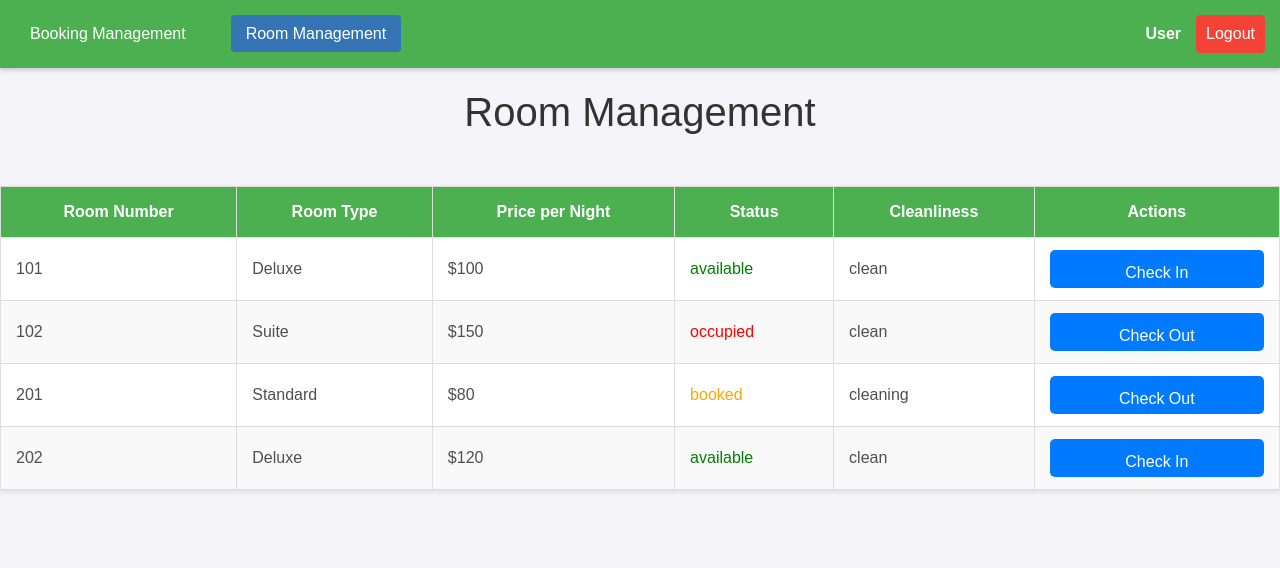
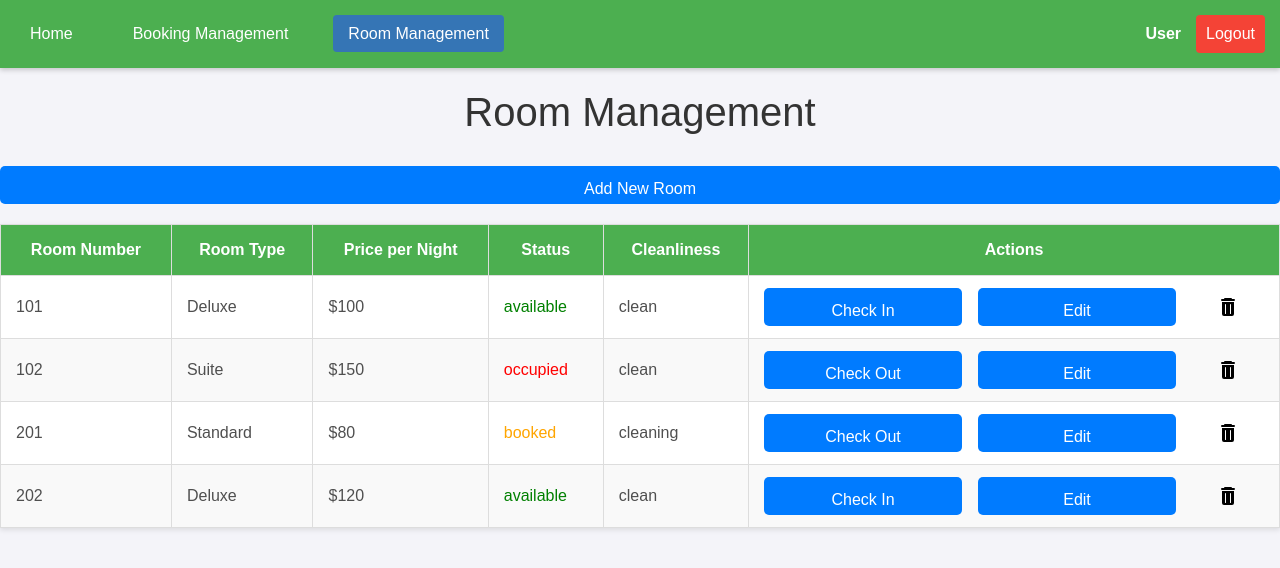
Before and after one commit to nhom14-ptdacntt/FE_Bookinghotel, a React (Vite) app: page /rooms in a window 1280 px wide. Shown: the top 568 px of the page. Built offline with nearby package versions, Linux system fonts and the light colour scheme.

Commit message:
Merge main from dev-phuc

```diff
--- a/src/components/BookingList.jsx
+++ b/src/components/BookingList.jsx
@@ -31,7 +31,7 @@ function BookingList({ bookings, onViewDetails, onEditBooking, onCancelBooking }
             <td>{booking.roomNumber}</td>
             <td>{booking.status}</td>
             <td>
-            <button className="edit" onClick={() => onEditBooking(booking)}>Edit</button>
+              <button className="edit" onClick={() => onEditBooking(booking)}>Edit</button>
               <button className="cancel" onClick={() => handleCancelClick(booking.id)}>Cancel</button>
             </td>
           </tr>
--- a/src/components/Navbarmanger.jsx
+++ b/src/components/Navbarmanger.jsx
@@ -14,6 +14,9 @@ const Navbarmanager = () => {
   return (
     <nav className="navbarmanager">
       <ul className="nav-links">
+        <li>
+          <NavLink to="/" className={({ isActive }) => (isActive ? 'active-link' : '')}>Home</NavLink>
+        </li>
         <li>
           <NavLink to="/booking" className={({ isActive }) => (isActive ? 'active-link' : '')}>Booking Management</NavLink>
         </li>
--- a/src/components/RoomStatus.jsx
+++ b/src/components/RoomStatus.jsx
@@ -1,7 +1,11 @@
-
 import React from 'react';
 
-function RoomStatus({ rooms, onUpdateRoomStatus }) {
+function RoomStatus({
+  rooms,
+  onUpdateRoomStatus,
+  handleShowFormUpdateRoom,
+  handleDeleteRoom,
+}) {
   const handleCheckIn = (roomId) => {
     onUpdateRoomStatus(roomId, 'occupied');
   };
@@ -19,23 +23,67 @@ function RoomStatus({ rooms, onUpdateRoomStatus }) {
           <th>Price per Night</th>
           <th>Status</th>
           <th>Cleanliness</th>
-          <th>Actions</th>
+          <th style={{ width: 500 }}>Actions</th>
         </tr>
       </thead>
       <tbody>
-        {rooms.map(room => (
+        {rooms.map((room) => (
           <tr key={room.id}>
             <td>{room.roomNumber}</td>
             <td>{room.roomType}</td>
             <td>${room.pricePerNight}</td>
             <td style={{ color: getStatusColor(room.status) }}>{room.status}</td>
-            <td>{room.cleanliness}</td>
+            <td>{room.cleanliness || 'N/A'}</td>
             <td>
-              {room.status === 'available' ? (
-                <button onClick={() => handleCheckIn(room.id)}>Check In</button>
-              ) : (
-                <button onClick={() => handleCheckOut(room.id)}>Check Out</button>
-              )}
+              <div
+                style={{
+                  display: 'flex',
+                  alignItems: 'center',
+                  justifyContent: 'center',
+                  width: '500px',
+                }}
+              >
+                {room.status === 'available' ? (
+                  <button onClick={() => handleCheckIn(room.id)}>Check In</button>
+                ) : (
+                  <button onClick={() => handleCheckOut(room.id)}>Check Out</button>
+                )}
+                <button
+                  style={{ margin: '0 16px' }}
+                  onClick={() => handleShowFormUpdateRoom && handleShowFormUpdateRoom(room)}
+                >
+                  Edit
+                </button>
+                <div
+                  style={{
+                    margin: '0 16px',
+                    padding: '4px 8px',
+                    cursor: 'pointer',
+                  }}
+                  onClick={() => handleDeleteRoom && handleDeleteRoom(room.id)}
+                >
+                  <i>
+                    <svg
+                      xmlns="http://www.w3.org/2000/svg"
+                      width={24}
+                      height={24}
+                      fill="none"
+                      id="delete"
+                    >
+                      <path
+                        fill="#000"
+                        d="M15 3a1 1 0 0 1 1 1h2a1 1 0 1 1 0 2H6a1 1 0 0 1 0-2h2a1 1 0 0 1 1-1h6Z"
+                      />
+                      <path
+                        fill="#000"
+                        fillRule="evenodd"
+                        d="M6 7h12v12a2 2 0 0 1-2 2H8a2 2 0 0 1-2-2V7Zm3.5 2a.5.5 0 0 0-.5.5v9a.5.5 0 0 0 1 0v-9a.5.5 0 0 0-.5-.5Zm5 0a.5.5 0 0 0-.5.5v9a.5.5 0 0 0 1 0v-9a.5.5 0 0 0-.5-.5Z"
+                        clipRule="evenodd"
+                      />
+                    </svg>
+                  </i>
+                </div>
+              </div>
             </td>
           </tr>
         ))}
--- a/src/pages/BookingManagement.jsx
+++ b/src/pages/BookingManagement.jsx
@@ -5,11 +5,10 @@ import '../styles/BookingManagement.css';
 import Navbarmanager from '../components/Navbarmanger';
 import AddBooking from './AddBooking';
 
-
 function BookingManagement() {
   const [bookings, setBookings] = useState([
-    { id: 1, customerName: 'Nguyen Hung Cuong', checkInDate: '2024-10-10', checkOutDate: '2024-10-12', roomNumber: 'Deluxe', status: 'confirmed' },
-    { id: 2, customerName: 'Nguyen Van A', checkInDate: '2024-11-01', checkOutDate: '2024-11-05', roomNumber: 'Suite', status: 'pending' },
+    { id: 1, customerName: 'Nguyen Hung Cuong', checkInDate: '2024-10-10', checkOutDate: '2024-10-12', roomType: 'Deluxe', status: 'confirmed' },
+    { id: 2, customerName: 'Nguyen Van A', checkInDate: '2024-11-01', checkOutDate: '2024-11-05', roomType: 'Suite', status: 'pending' },
   ]);
 
   const navigate = useNavigate();
@@ -19,7 +18,7 @@ function BookingManagement() {
   };
 
   const handleEditBooking = (booking) => {
-    navigate(`/edit-booking`, { state: { booking } });
+    navigate(`/booking-detail/${booking.id}`, { state: { booking, editable: true } });
   };
 
   const handleCancelBooking = (bookingId) => {
@@ -32,7 +31,6 @@ function BookingManagement() {
   const handleAddBooking = () => {
     navigate('/add-booking');
   };
-
 
   const handleNewBooking = (newBooking) => {
     setBookings((prevBookings) => [
@@ -54,6 +52,7 @@ function BookingManagement() {
         onEditBooking={handleEditBooking}
         onCancelBooking={handleCancelBooking}
       />
+      {/* <AddBooking onNewBooking={handleNewBooking} /> */}
     </div>
   );
 }
--- a/src/pages/RoomManagement.jsx
+++ b/src/pages/RoomManagement.jsx
@@ -1,29 +1,88 @@
-
-import React, { useState } from 'react';
-import Navbarmanager from '../components/Navbarmanger';
-import RoomStatus from '../components/RoomStatus';
-import '../styles/RoomManagement.css';
+import React, { useState } from "react";
+import Navbarmanager from "../components/Navbarmanger";
+import RoomStatus from "../components/RoomStatus";
+import "../styles/RoomManagement.css";
 
 function RoomManagement() {
   const [rooms, setRooms] = useState([
-    { id: 1, roomNumber: '101', roomType: 'Deluxe', pricePerNight: 100, status: 'available', cleanliness: 'clean' },
-    { id: 2, roomNumber: '102', roomType: 'Suite', pricePerNight: 150, status: 'occupied', cleanliness: 'clean' },
-    { id: 3, roomNumber: '201', roomType: 'Standard', pricePerNight: 80, status: 'booked', cleanliness: 'cleaning' },
-    { id: 4, roomNumber: '202', roomType: 'Deluxe', pricePerNight: 120, status: 'available', cleanliness: 'clean' },
+    { id: 1, roomNumber: "101", roomType: "Deluxe", pricePerNight: 100, status: "available", cleanliness: "clean" },
+    { id: 2, roomNumber: "102", roomType: "Suite", pricePerNight: 150, status: "occupied", cleanliness: "clean" },
+    { id: 3, roomNumber: "201", roomType: "Standard", pricePerNight: 80, status: "booked", cleanliness: "cleaning" },
+    { id: 4, roomNumber: "202", roomType: "Deluxe", pricePerNight: 120, status: "available", cleanliness: "clean" },
   ]);
 
+  const [showAddRoom, setShowAddRoom] = useState(false);
+  const [dataCreateRoom, setDataCreateRoom] = useState({
+    id: 0,
+    roomNumber: "",
+    roomType: "",
+    pricePerNight: 0,
+    status: "available",
+    cleanliness: "clean",
+    desc: "",
+    img: "",
+  });
+
   const handleUpdateRoomStatus = (roomId, newStatus) => {
-    const updatedRooms = rooms.map(room =>
+    const updatedRooms = rooms.map((room) =>
       room.id === roomId ? { ...room, status: newStatus } : room
     );
     setRooms(updatedRooms);
   };
 
+  const handleShowFormAddRoom = () => {
+    setShowAddRoom(true);
+  };
+
+  const handleAddRoom = () => {
+    const newRoomNumber = (rooms.length + 1).toString();
+    const newRoom = {
+      ...dataCreateRoom,
+      id: rooms.length + 1,
+      roomNumber: newRoomNumber,
+    };
+    setRooms((prevRooms) => [...prevRooms, newRoom]);
+    setShowAddRoom(false);
+  };
+
+  const handleCancelForm = () => {
+    setShowAddRoom(false);
+  };
+
   return (
     <div className="room-management-page">
-        <Navbarmanager/>
+      <Navbarmanager />
       <h1>Room Management</h1>
+
+      <button className="add-room-btn" onClick={handleShowFormAddRoom}>
+        Add New Room
+      </button>
+
       <RoomStatus rooms={rooms} onUpdateRoomStatus={handleUpdateRoomStatus} />
+
+      {showAddRoom && (
+        <div className="add-room-modal">
+          <div className="modal-content">
+            <h2>New Room</h2>
+            <input
+              type="text"
+              placeholder="Room Type"
+              value={dataCreateRoom.roomType}
+              onChange={(e) => setDataCreateRoom({ ...dataCreateRoom, roomType: e.target.value })}
+            />
+            <input
+              type="number"
+              placeholder="Price per Night"
+              value={dataCreateRoom.pricePerNight}
+              onChange={(e) => setDataCreateRoom({ ...dataCreateRoom, pricePerNight: e.target.value })}
+            />
+            <button onClick={handleAddRoom}>Add Room</button>
+            <button onClick={handleCancelForm}>Cancel</button>
+          </div>
+        </div>
+      )}
+
+
     </div>
   );
 }
--- a/src/styles/BookingManagement.css
+++ b/src/styles/BookingManagement.css
@@ -1,19 +1,17 @@
-
 .booking-page {
   padding: 0px;
   font-family: Arial, sans-serif;
   background-color: #f4f4f9;
-   display: grid;
-   grid-template-columns: 1fr;
+  display: grid;
+  grid-template-columns: 1fr;
   justify-items: center;
 }
 
-.booking-page>h1 {
+.booking-page > h1 {
   text-align: center;
   color: #333;
   margin-bottom: 30px;
 }
-
 
 .booking-list {
   max-width: 1500px;
@@ -29,13 +27,14 @@
 }
 
 .booking-list thead tr {
-  background-color: #4CAF50;
+  background-color: #4caf50;
   color: white;
   text-align: center;
   font-weight: bold;
 }
 
-.booking-list th, .booking-list td {
+.booking-list th,
+.booking-list td {
   padding: 12px 15px;
   border: 1px solid #ddd;
 }
@@ -53,7 +52,7 @@
 }
 
 .booking-list th {
-  background-color: #4CAF50;
+  background-color: #4caf50;
   color: white;
 }
 
@@ -89,7 +88,8 @@ button.view {
 }
 
 @media (max-width: 768px) {
-  .booking-list th, .booking-list td {
+  .booking-list th,
+  .booking-list td {
     padding: 10px 8px;
   }
 
@@ -102,7 +102,7 @@ button.view {
   padding: 10px 20px;
   font-size: 16px;
   color: white;
-  background-color: #4CAF50;
+  background-color: #4caf50;
   border: none;
   border-radius: 5px;
   cursor: pointer;
@@ -150,7 +150,7 @@ button.view {
 }
 
 .add-booking-page input:focus {
-  border-color: #4CAF50;
+  border-color: #4caf50;
   outline: none;
 }
 
@@ -166,7 +166,7 @@ button.view {
 }
 
 .add-booking-page button[type="submit"] {
-  background-color: #4CAF50;
+  background-color: #4caf50;
 }
 
 .add-booking-page button[type="submit"]:hover {
--- a/src/styles/RoomManagement.css
+++ b/src/styles/RoomManagement.css
@@ -1,4 +1,3 @@
-
 .room-management-page {
   font-family: Arial, sans-serif;
   background-color: #f4f4f9;
@@ -7,7 +6,7 @@
   justify-items: center;
 }
 
-  .room-management-page>h1 {
+.room-management-page > h1 {
   text-align: center;
   color: #333;
   margin-bottom: 30px;
@@ -28,13 +27,14 @@
 }
 
 .room-status-list thead tr {
-    background-color: #4CAF50;
+  background-color: #4caf50;
   color: white;
   text-align: center;
   font-weight: bold;
 }
 
-  .room-status-list th, .room-status-list td {
+.room-status-list th,
+.room-status-list td {
   padding: 12px 15px;
   border: 1px solid #ddd;
 }
@@ -72,15 +72,15 @@
 }
 
 button {
-    background-color: #2196F3;
+  background-color: #2196f3;
 }
 
 button:hover {
-    background-color: #1976D2;
+  background-color: #1976d2;
 }
 
 button.check-in {
-    background-color: #4CAF50;
+  background-color: #4caf50;
 }
 
 button.check-out {
```
Lines whose indentation alone changed are shown as unchanged.
